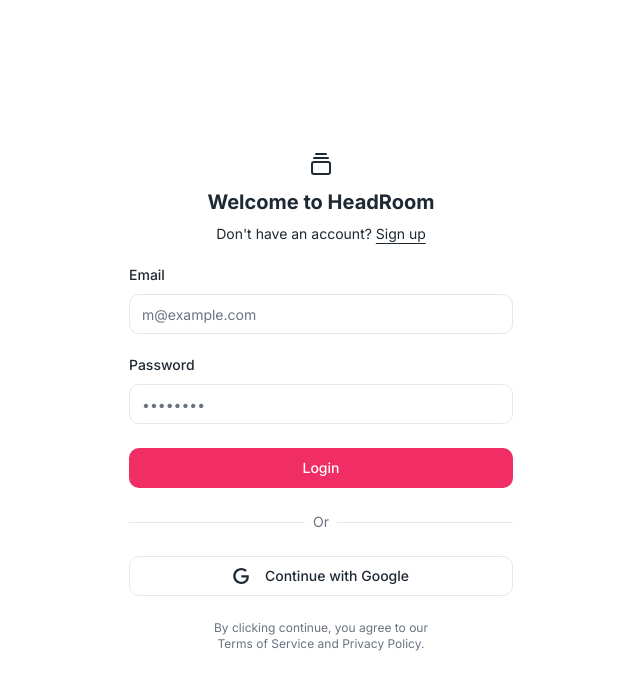
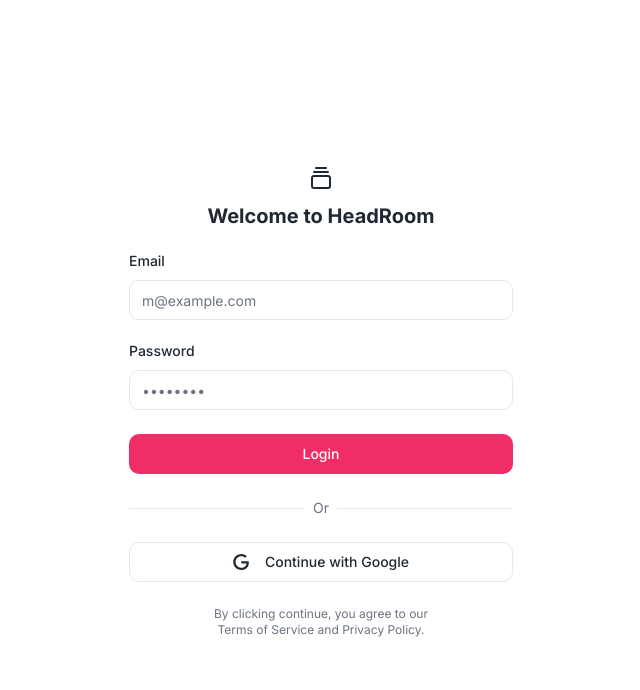
Before and after one commit to kautilyadevaraj/HireAI, a Next.js app in the folder hire-ai/: page /login in a window 1280 px wide. Shown: the top 690 px of the page, without its empty margins (319-959 px from the left). Built offline with nearby package versions, Linux system fonts and the light colour scheme; no server answers.

Commit message:
Update login-form.tsx

```diff
--- a/hire-ai/components/login-form.tsx
+++ b/hire-ai/components/login-form.tsx
@@ -37,12 +37,6 @@ export function LoginForm({ className, ...props }: React.ComponentProps<"div">)
                         <span className="sr-only">HeadRoom</span>
                     </a>
                     <h1 className="text-xl font-bold">Welcome to HeadRoom</h1>
-                    <div className="text-center text-sm">
-                        Don&apos;t have an account?{" "}
-                        <a href="#" className="underline underline-offset-4">
-                            Sign up
-                        </a>
-                    </div>
                 </div>
 
                 {/* Email/Password Login Form */}
```
